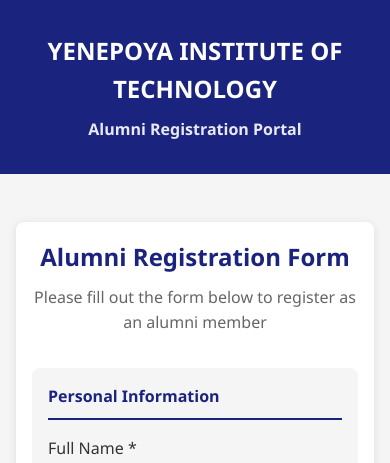
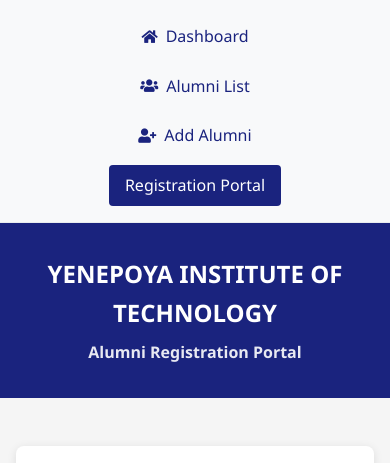
Before and after one commit to Zain10010/ALUMNI5, a Flask app: page /registration-portal in a window 390 px wide. Shown: the top 463 px of the page. Run offline with Flask 2, Linux system fonts and the light colour scheme.

Commit message:
Link both portals for concurrent access - Add navigation bar to registration portal - Add registration portal link to main navigation - Style navigation with icons and responsive design - Enable seamless switching between portals

```diff
--- a/static/css/registration_portal.css
+++ b/static/css/registration_portal.css
@@ -33,6 +33,53 @@ body {
 
 
 
+
+/* ===== NAVIGATION BAR ===== */
+.portal-nav {
+    background-color: #f8f9fa;
+    border-bottom: 1px solid #e9ecef;
+    padding: 0.5rem 0;
+}
+
+.nav-container {
+    max-width: 1200px;
+    margin: 0 auto;
+    display: flex;
+    align-items: center;
+    gap: 1rem;
+    padding: 0 1rem;
+}
+
+.nav-link {
+    display: flex;
+    align-items: center;
+    gap: 0.5rem;
+    padding: 0.5rem 1rem;
+    color: var(--primary-color);
+    text-decoration: none;
+    border-radius: 4px;
+    transition: all 0.3s ease;
+    font-weight: 500;
+}
+
+.nav-link:hover {
+    background-color: var(--primary-color);
+    color: white;
+    transform: translateY(-1px);
+}
+
+.nav-link i {
+    font-size: 0.9rem;
+}
+
+.nav-current {
+    margin-left: auto;
+    padding: 0.5rem 1rem;
+    background-color: var(--primary-color);
+    color: white;
+    border-radius: 4px;
+    font-weight: 500;
+}
 
 /* ===== HEADER SECTION ===== */
 .portal-header {
@@ -177,6 +224,17 @@ body {
 
 /* ===== RESPONSIVE DESIGN ===== */
 @media (max-width: 768px) {
+    .nav-container {
+        flex-direction: column;
+        gap: 0.5rem;
+        padding: 0.5rem;
+    }
+
+    .nav-current {
+        margin-left: 0;
+        text-align: center;
+    }
+
     .form-container {
         padding: 1rem;
         margin: 1rem;
--- a/static/css/style.css
+++ b/static/css/style.css
@@ -59,6 +59,11 @@ nav a {
 
 nav a:hover {
     background-color: rgba(255,255,255,0.1);
+}
+
+nav a.nav-highlight {
+    background-color: rgba(255,255,255,0.2);
+    border: 1px solid rgba(255,255,255,0.3);
 }
 
 /* Main Content */
--- a/templates/base.html
+++ b/templates/base.html
@@ -17,6 +17,7 @@
                     <li><a href="{{ url_for('dashboard') }}">Dashboard</a></li>
                     <li><a href="{{ url_for('alumni_list') }}">Alumni List</a></li>
                     <li><a href="{{ url_for('add_alumni') }}">Add Alumni</a></li>
+                    <li><a href="{{ url_for('registration_portal') }}" class="nav-highlight">Registration Portal</a></li>
                 </ul>
             </nav>
         </div>
--- a/templates/registration_portal.html
+++ b/templates/registration_portal.html
@@ -5,10 +5,30 @@
     <meta name="viewport" content="width=device-width, initial-scale=1.0">
     <title>YIT Alumni Registration Portal</title>
     <link rel="stylesheet" href="{{ url_for('static', filename='css/registration_portal.css') }}">
+    <link rel="stylesheet" href="https://cdnjs.cloudflare.com/ajax/libs/font-awesome/5.15.4/css/all.min.css">
 </head>
 <body>
     <div class="portal-container">
 
+
+        <!-- Navigation Bar -->
+        <nav class="portal-nav">
+            <div class="nav-container">
+                <a href="{{ url_for('dashboard') }}" class="nav-link">
+                    <i class="fas fa-home"></i>
+                    Dashboard
+                </a>
+                <a href="{{ url_for('alumni_list') }}" class="nav-link">
+                    <i class="fas fa-users"></i>
+                    Alumni List
+                </a>
+                <a href="{{ url_for('add_alumni') }}" class="nav-link">
+                    <i class="fas fa-user-plus"></i>
+                    Add Alumni
+                </a>
+                <span class="nav-current">Registration Portal</span>
+            </div>
+        </nav>
 
         <!-- Header Section -->
         <header class="portal-header">
```
